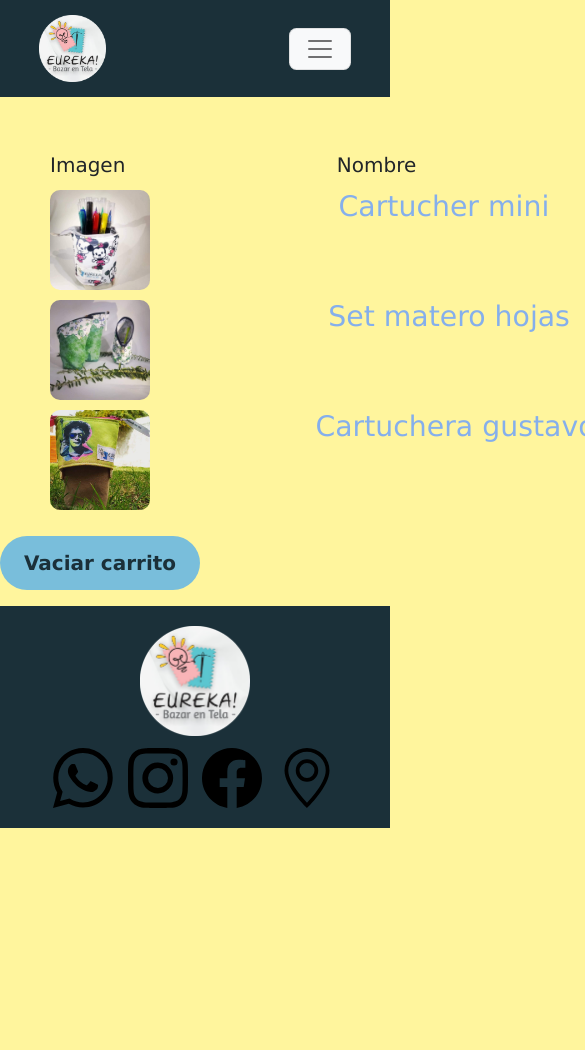
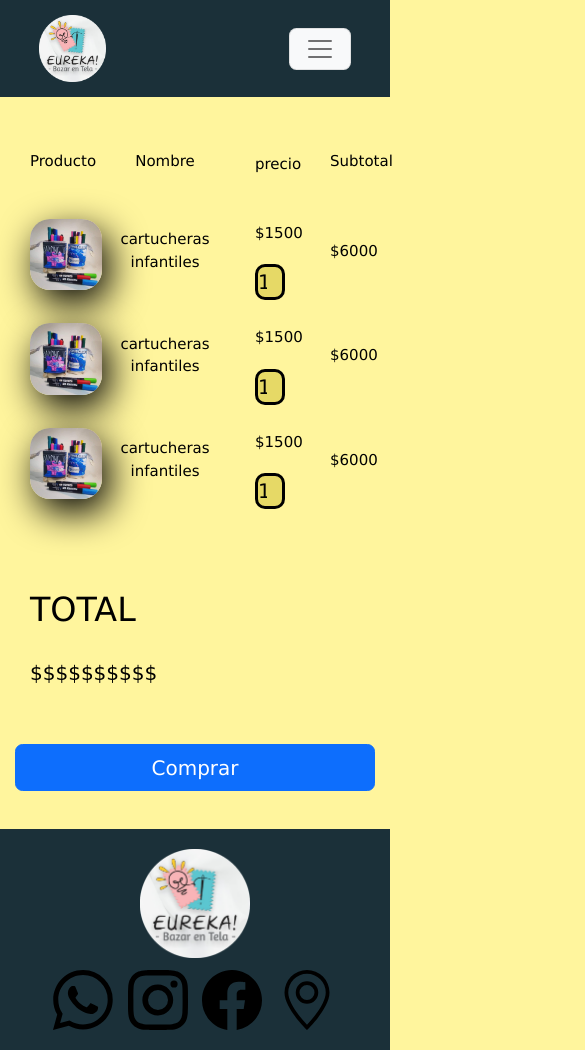
Before and after one commit to MarianoBordon8/CoderH-proyecto-Eureka, a plain HTML site: page pages/carrito.html in a window 390 px wide. Shown: the top 1050 px of the page, 585 px wide, since content can reach past the window. Before the commit the page ends 994 px from the top, so only its background shows below. Drawn offline with nearby package versions, Linux system fonts and the light colour scheme.

Commit message:
actualizaciones en 'carrito' y generales

```diff
--- a/css/style.css
+++ b/css/style.css
@@ -235,60 +235,17 @@ footer .bi{
     height: 300px;
 }
 
-.maininicio__divproductosvarios {
-    display: flex;
-    flex-wrap: wrap;
-    width: 100%;
+
+
+
+.boton-index{
+    border-radius: 50px;
+    width: 45%;
+    margin: 5%;
 }
 
-.maininicio__divproductosvarios img {
-    width: 200px;
-    height: 160px;
-    margin-right: 28px;
-    border-radius: 10px;
-}
-
-.maininicio-divproductosvarios__items {
-    display: flex;
-    flex-wrap: wrap;
-    margin: auto;
-    height: 200px;
-    margin-bottom: 20px;
-    padding: 20px;
-    border-radius: 20px;
+.boton-index:hover{
     background-color: #1b3039;
-    box-shadow: 7px 13px 37px #000;
-    width: 40%;
-}
-
-.maininicio-divproductosvarios__items button{
-    background-color: #eceff1;
-    font-weight: 700;
-    color: #1b3039;
-    padding: 12px;
-    border: none;
-    border-radius: 50px;
-    cursor: pointer;
-    transition: all 0.3 ease 0s;
-    background: #79bedb;
-    width: 100%;
-    padding: 12px;
-    font-size: 20px;
-    margin: 16px 0;
-}
-
-.maininicio-divproductosvarios__items button:hover{
-    background-color: #e2f1f8;
-    color: #1b3039;
-    transform: scale(1.1);
-}
-
-.maininicio-divproductosvarios-items__info{
-    color: white;
-}
-
-.maininicio-divproductosvarios-items__infol{
-    color: white;
 }
 
 
@@ -351,21 +308,20 @@ footer .bi{
     border-radius: 30px;
     margin: 5%;
     background-color: #1b3039;
-    box-shadow: rgba(0, 0, 0, 0.25) 0px 54px 55px, rgba(0, 0, 0, 0.12) 0px -12px 30px, rgba(0, 0, 0, 0.12) 0px 4px 6px, rgba(0, 0, 0, 0.17) 0px 12px 13px, rgba(0, 0, 0, 0.09) 0px -3px 5px;
-}
+    box-shadow: 7px 13px 37px #000;}
 
 .card-body{
     padding: 25px;
     margin-top: -15px;
 }
 
-.btn-primary{
+.boton-stock{
     border-radius: 50px;
-    width: 120px;
+    width: 45%;
     margin: 5%;
 }
 
-.btn-primary:hover{
+.boton-stock:hover{
     background-color: #1b3039;
 }
 
@@ -416,6 +372,11 @@ p{
     color: white;
 }
 
+.boton-contacto{
+    width: 100%;
+    margin-bottom: 2%;
+}
+
 
 
 
@@ -428,58 +389,67 @@ p{
 
 /*Carrito*/
 
-.seccion1-carrito {
-    margin: auto;
+
+
+.row-carrito img{
+    width: 80%;
+    border-radius: 20px;
+    box-shadow: 7px 13px 37px #000;
+    cursor: pointer;
 }
 
-.seccion1-carrito .contenedor-carrito {
-    width: 1000px;
-    height: 100%;
-    justify-content: space-between;
+.container-carrito p{
+    font-size: 30px;
 }
 
-.seccion1-carrito .contenedor-carrito ul {
-    font-size: 1.4rem;
-    display: flex;
-    justify-content: space-between;
-    margin: 0 10px 10px;
+.container-carrito p{
+    color: #000;
 }
 
-.seccion1-carrito .contenedor-carrito .ul-carrito-producto img{
-    width: 100px;
+.cantidad{
+    width: 100%;
+    background-color: #e6d966;
+    border: solid black;
     border-radius: 10px;
 }
 
-.seccion1-carrito .contenedor-carrito button{
-    background-color: #eceff1;
-    font-weight: 700;
-    color: #1b3039;
-    padding: 12px;
-    border: none;
-    border-radius: 50px;
-    cursor: pointer;
-    transition: all 0.3 ease 0s;
-    background: #79bedb;
-    width: 200px;
-    padding: 12px;
-    font-size: 20px;
-    margin: 16px 0;
+.container-total{
+    margin-left: 7%;
+    margin-right: 7%;
 }
 
-.seccion1-carrito .contenedor-carrito button:hover{
-    background-color: #e2f1f8;
-    color: #1b3039;
-    transform: scale(1.1);
+.container-total p,h1{
+    color: #000;
 }
 
-.main-carrito {
-    display: flex;
+.boton-carrito{
+    width: 100%;
 }
 
-.seccion2-carrito {
-    margin: 20px;
-    width: 100px;
-    height: 100px;
+@media (max-width: 1199px) {
+    .container-carrito p{
+        font-size: 25px;
+    }
+}
+
+@media (max-width: 767px) {
+    .p-cantidad{
+        display: none;
+    }
+
+    .row-carrito img{
+        width: 100%;
+    }
+}
+
+@media (max-width: 500px) {
+    .container-carrito p{
+        font-size: 15px;
+    }
+
+    .row-carrito img{
+        width: 120%;
+    }
 }
 
 
@@ -514,6 +484,6 @@ p{
     color: white;
 }
 
-.div-formulario .btn{
-    width: 90%;
+.div-formulario .boton-cuenta{
+    width: 100%;
 }
--- a/pages/carrito.html
+++ b/pages/carrito.html
@@ -66,40 +66,111 @@
 
 
         <main class="main-carrito">
-            <section class="seccion1-carrito">
-                <div class="contenedor-carrito">
-                    <ul class="ul-carrito-encabezado">
-                        <li>Imagen</li>
-                        <li>Nombre</li>
-                        <li>Precio</li>
-                        <li>Cantidad</li>
-                    </ul>
-                    <ul class="ul-carrito-producto">
-                        <img src="../image/4.jpeg" alt="">
-                        <h3>Cartucher mini</h3>
-                        <p>$500</p>
-                        <p>3</p>
-                    </ul>
-                    <ul class="ul-carrito-producto">
-                        <img src="../image/3.jpeg" alt="">
-                        <h3>Set matero hojas</h3>
-                        <p>$500</p>
-                        <p>2</p>
-                    </ul>
-                    <ul class="ul-carrito-producto">
-                        <img src="../image/12.jpeg" alt="">
-                        <h3>Cartuchera gustavo</h3>
-                        <p>$500</p>
-                        <p>3</p>
-                    </ul>
-                    <button>Vaciar carrito</button>
+            <div class="container container-carrito text-center">
+                <div class="row row-carrito-titulo mb-3">
+                    <div class="col-3">
+                        <p>Producto</p>
+                    </div>
+                    <div class="col-4">
+                        <p>Nombre</p>
+                    </div>
+                    <div class="col-3">
+                        <div class="row">
+                            <div class="col-md-8 align-self-start">
+                                <p>precio</p>
+                            </div>
+                            <div class="col-md-4 p-cantidad align-self-start">
+                                <p>cant</p>
+                            </div>
+                        </div>
+                    </div>
+                    <div class="col-2">
+                        <p>Subtotal</p>
+                    </div>
                 </div>
-            </section>
-            <section class="seccion2-carrito">
-                <h2>Total</h2>
-                <h3>$$$$$</h3>
-            </section>
-        </main>
+                <div class="row row-carrito mb-3">
+                    <div class="col-3">
+                        <img src="../image/5.jpeg" alt="">
+                    </div>
+                    <div class="col-4 align-self-center">
+                        <p>cartucheras infantiles</p>
+                    </div>
+                    <div class="col-3 align-self-center">
+                        <div class="row">
+                            <div class="col-md-8">
+                                <p>$1500</p>
+                            </div>
+                            <div class="col-md-4">
+                                <input class="cantidad" type="number" name="cantidad" min="1" value="1">
+                            </div>
+                        </div>
+                    </div>
+                    <div class="col-2 align-self-center">
+                        <p>$6000</p>
+                    </div>
+                </div>
+                <div class="row row-carrito mb-3">
+                    <div class="col-3">
+                        <img src="../image/5.jpeg" alt="">
+                    </div>
+                    <div class="col-4 align-self-center">
+                        <p>cartucheras infantiles</p>
+                    </div>
+                    <div class="col-3 align-self-center">
+                        <div class="row">
+                            <div class="col-md-8">
+                                <p>$1500</p>
+                            </div>
+                            <div class="col-md-4">
+                                <input class="cantidad" type="number" name="cantidad" min="1" value="1">
+                            </div>
+                        </div>
+                    </div>
+                    <div class="col-2 align-self-center">
+                        <p>$6000</p>
+                    </div>
+                </div>
+                <div class="row row-carrito mb-3">
+                    <div class="col-3">
+                        <img src="../image/5.jpeg" alt="">
+                    </div>
+                    <div class="col-4 align-self-center">
+                        <p>cartucheras infantiles</p>
+                    </div>
+                    <div class="col-3 align-self-center">
+                        <div class="row">
+                            <div class="col-md-8">
+                                <p>$1500</p>
+                            </div>
+                            <div class="col-md-4">
+                                <input class="cantidad" type="number" name="cantidad" min="1" value="1">
+                            </div>
+                        </div>
+                    </div>
+                    <div class="col-2 align-self-center">
+                        <p>$6000</p>
+                    </div>
+                </div>
+            </div>
+            <div class="container-total row mt-5">
+                <div class="carrito-total col-sm-6">
+                    <div class="row">
+                        <h1>TOTAL</h1>
+                    </div>
+                    <div class="row">
+                        <p>$$$$$$$$$$</p>
+                    </div>
+                </div>
+                <div class="carrito-boton col-sm-6">
+                    <div class="row">
+                        <button class="btn btn-primary" type="button">Comprar</button>
+                    </div>
+                </div>
+            </div>
+
+
+
+
         <footer class="container-fluid">
             <div class="footer-div1__logo">
                 <img src="../image/eureka!.png" alt=""class="footer-div1-logo__img">
--- a/prueba.css
+++ b/prueba.css
@@ -223,10 +223,24 @@ main {
 .row-carrito img{
     width: 80%;
     border-radius: 20px;
+    box-shadow: 7px 13px 37px #000;
+    cursor: pointer;
 }
 
 .container-carrito p{
     font-size: 30px;
+}
+
+.cantidad{
+    width: 100%;
+    background-color: #e6d966;
+    border: solid black;
+    border-radius: 10px;
+}
+
+.container-total{
+    margin-left: 5%;
+    margin-right: 5%;
 }
 
 @media (max-width: 1199px) {
@@ -234,3 +248,23 @@ main {
         font-size: 25px;
     }
 }
+
+@media (max-width: 767px) {
+    .p-cantidad{
+        display: none;
+    }
+
+    .row-carrito img{
+        width: 100%;
+    }
+}
+
+@media (max-width: 500px) {
+    .container-carrito p{
+        font-size: 15px;
+    }
+
+    .row-carrito img{
+        width: 120%;
+    }
+}
```
Also changed, not shown: index.html (+17 -17 lines), pages/contacto.html (+1 -1 lines), pages/cuenta.html (+2 -2 lines), pages/stock.html (+15 -15 lines), prueba.html (+35 -21 lines).
